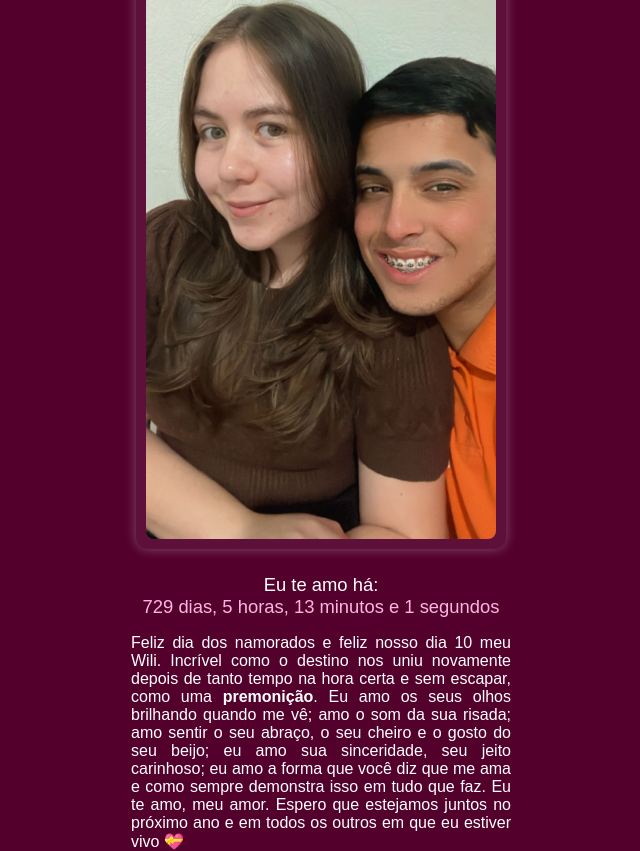
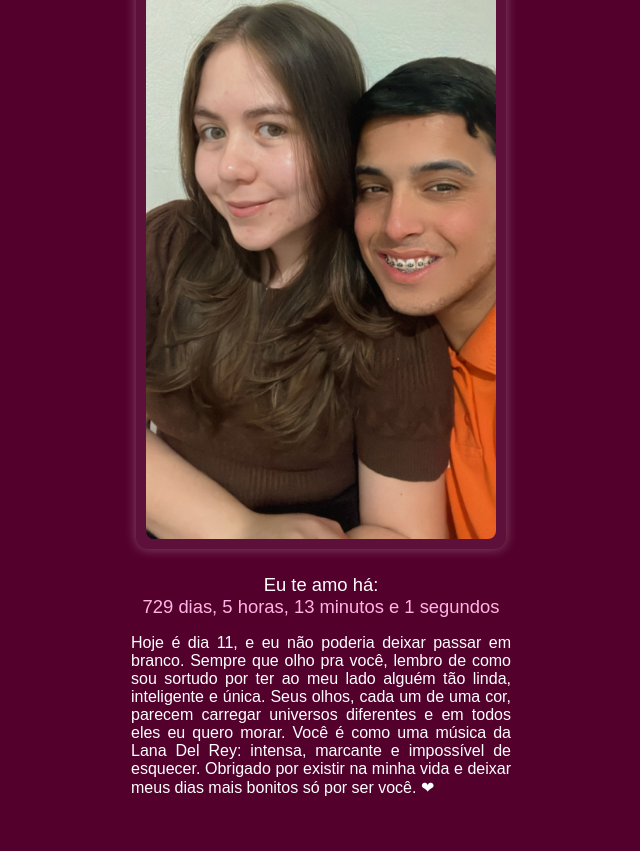
Before and after one commit to guilhermery/Teste11, a plain HTML site: page paginaInicial.html in a window 1280 px wide. Shown: the part 3267-4118 px from the top of the page, without its empty margins (319-959 px from the left). After the commit the page ends 4064 px from the top, so only its background shows below. Drawn offline with Linux system fonts and the light colour scheme.

Commit message:
Adicionei texto

```diff
--- a/paginaInicial.html
+++ b/paginaInicial.html
@@ -30,7 +30,7 @@
   </div>
 
   <div class="message">
-    <p>Feliz dia dos namorados e feliz nosso dia 10 meu Wili. Incrível como o destino nos uniu novamente depois de tanto tempo na hora certa e sem escapar, como uma <strong>premonição</strong>. Eu amo os seus olhos brilhando quando me vê; amo o som da sua risada; amo sentir o seu abraço, o seu cheiro e o gosto do seu beijo; eu amo sua sinceridade, seu jeito carinhoso; eu amo a forma que você diz que me ama e como sempre demonstra isso em tudo que faz. Eu te amo, meu amor. Espero que estejamos juntos no próximo ano e em todos os outros em que eu estiver vivo 💝</p>
+    <p>Hoje é dia 11, e eu não poderia deixar passar em branco. Sempre que olho pra você, lembro de como sou sortudo por ter ao meu lado alguém tão linda, inteligente e única. Seus olhos, cada um de uma cor, parecem carregar universos diferentes e em todos eles eu quero morar. Você é como uma música da Lana Del Rey: intensa, marcante e impossível de esquecer. Obrigado por existir na minha vida e deixar meus dias mais bonitos só por ser você. ❤</p>
   </div>
 
 </div>
```
